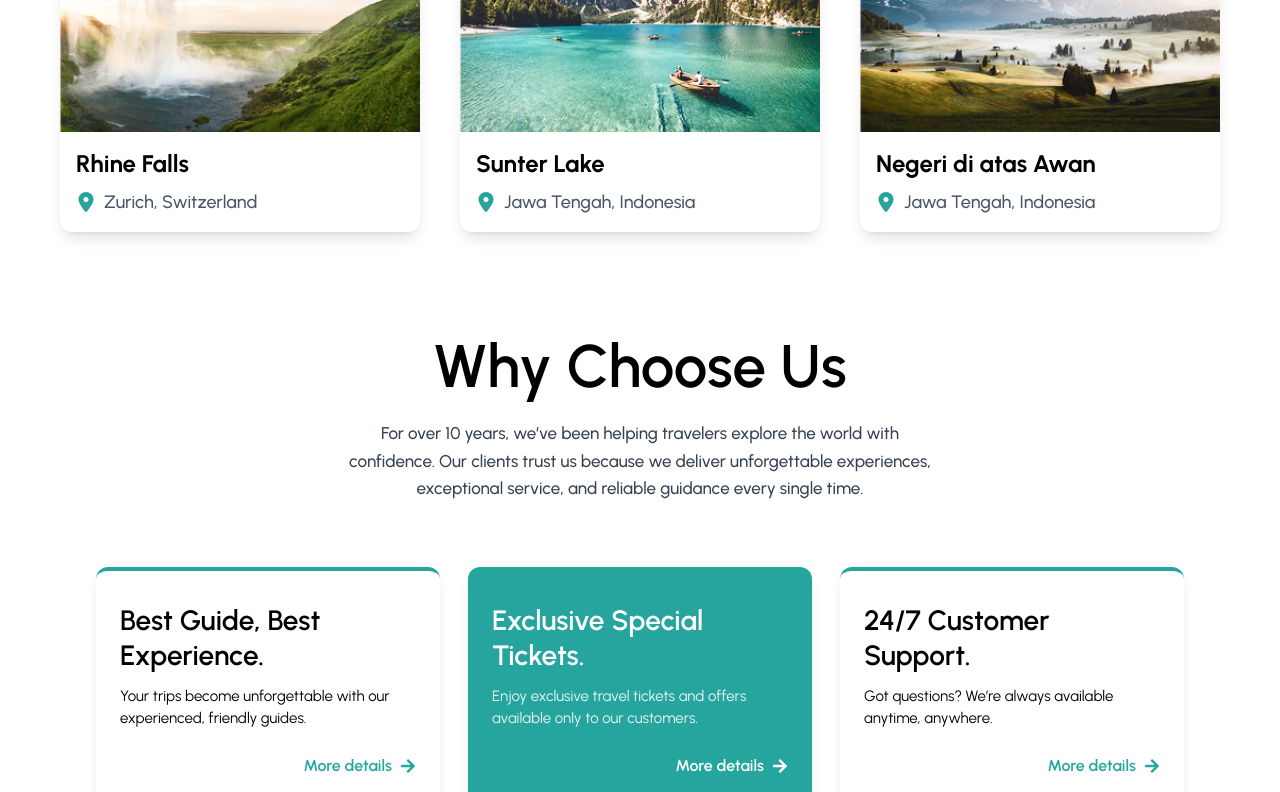
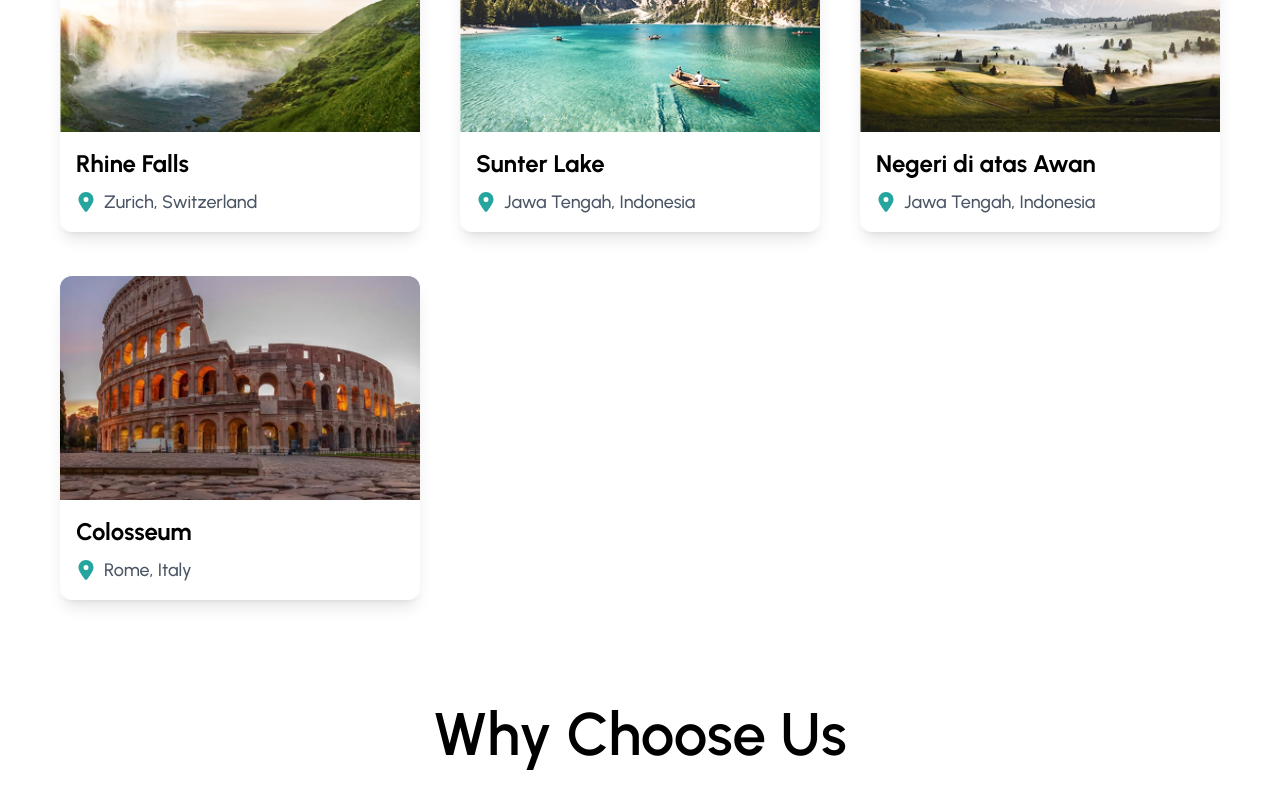
Before and after one commit to Jchosenn/Travel-With-Us, a React (Vite) app: page / in a window 1280 px wide. Shown: the part 1332-2124 px from the top of the page. Built offline with nearby package versions, Linux system fonts and the light colour scheme; a web font is replaced by a local one.

Commit message:
feat: New destination landmark

```diff
--- a/package.json
+++ b/package.json
@@ -17,7 +17,10 @@
     "react-dom": "^19.2.0",
     "react-icons": "^5.5.0",
     "react-leaflet": "^5.0.0",
-    "react-router-dom": "^7.9.6"
+    "react-router-dom": "^7.9.6",
+    "react-toastify": "^11.0.5",
+    "sonner": "^2.0.7",
+    "toastify": "^2.0.1"
   },
   "devDependencies": {
     "@eslint/js": "^9.39.1",
--- a/src/data/destinations.js
+++ b/src/data/destinations.js
@@ -4,6 +4,8 @@ import oeschinen from "../assets/Images/oeschinen.png"
 import rhinefalls from "../assets/Images/rhine-falls.png"
 import sunter from "../assets/Images/sunter.png"
 import negeri from "../assets/Images/negeri.png"
+import rome from "../assets/Images/rome-italy.jpg"
+
 
 export const destinations = [
   {
@@ -12,7 +14,7 @@ export const destinations = [
     slug: "mirror-lake",
     location: "Jawa Tengah, Indonesia",
     image: mirrorLake,
-    price: 350,
+    price: 1300000,
     duration: "3 Days, 2 Nights",
     description:
       "Mirror Lake is a peaceful retreat surrounded by towering mountains and fresh air. Ideal for travelers looking to disconnect, relax, and reconnect with nature. The calm waters reflect the surrounding peaks, creating a picture-perfect experience.",
@@ -28,7 +30,7 @@ export const destinations = [
     slug: "hot-air-balloon",
     location: "Cappadocia, Turkey",
     image: hotAir,
-    price: 520,
+    price: 1500000,
     duration: "2 Days, 1 Night",
     description:
       "Experience Cappadocia from above with a breathtaking hot air balloon ride at sunrise. This premium experience offers stunning views of valleys, rock formations, and ancient landscapes.",
@@ -40,7 +42,7 @@ export const destinations = [
     slug: "oeschinen-lake",
     location: "Pasuruan, Indonesia",
     image: oeschinen,
-    price: 420,
+    price: 2000000,
     duration: "2 Days, 1 Night",
     description:
        "Oeschinen Lake offers crystal-clear waters surrounded by lush greenery and alpine views. A perfect short getaway for travelers seeking tranquility and scenic beauty.",
@@ -56,7 +58,7 @@ export const destinations = [
     slug: "rhine-falls",
     location: "Zurich, Switzerland",
     image: rhinefalls,
-    price: 480,
+    price: 1800000,
     duration: "2 Days, 1 Night",
     description:
        "Rhine Falls is Europe’s largest waterfall, offering powerful views and unforgettable moments. This destination combines adventure with comfort, making it a must-see for travelers in Switzerland.",
@@ -72,7 +74,7 @@ export const destinations = [
     slug: "sunter-lake",
     location: "Jawa Tengah, Indonesia",
     image: sunter,
-    price: 480,
+    price: 2500000,
     duration: "2 Days, 1 Night",
     description:
        "Sunter Lake is known for its serene atmosphere and wide open views. Whether you’re relaxing by the water or exploring nearby nature paths, this destination offers calm and balance.",
@@ -88,7 +90,23 @@ export const destinations = [
     slug: "negeri-di-atas-awan",
     location: "Jawa Tengah, Indonesia",
     image: negeri,
-    price: 380,
+    price: 1700000,
+    duration: "2 Days, 1 Night",
+    description:
+       "Known as the “Land Above the Clouds,” this destination offers magical views where clouds sit below your feet. A rare and unforgettable experience for early risers and nature explorers.",
+    highlights: [
+      "Sunrise cloud-view experience",
+      "Guided mountain tour",
+      "Local culture exploration",
+    ],
+  },
+  {
+    id: 7,
+    name: "Colosseum",
+    slug: "colosseum-rome",
+    location: "Rome, Italy",
+    image: rome,
+    price: 2260000,
     duration: "2 Days, 1 Night",
     description:
        "Known as the “Land Above the Clouds,” this destination offers magical views where clouds sit below your feet. A rare and unforgettable experience for early risers and nature explorers.",
--- a/src/pages/bookDestination.jsx
+++ b/src/pages/bookDestination.jsx
@@ -1,42 +1,43 @@
-import { useParams, useNavigate } from "react-router-dom";
-import { destinations } from "../data/destinations";
-import { useState, useEffect } from "react";
+import { useParams, useNavigate } from "react-router-dom"
+import { destinations } from "../data/destinations"
+import { useState, useEffect } from "react"
+import {toast} from "react-toastify"
+
 
 export const BookDestination = () => {
-  const { slug } = useParams();
-  const navigate = useNavigate();
-  const destination = destinations.find((d) => d.slug === slug);
+  const { slug } = useParams()
+  const navigate = useNavigate()
+  const destination = destinations.find((d) => d.slug === slug)
 
-  const [guests, setGuests] = useState(1);
-  const [name, setName] = useState("");
-  const [email, setEmail] = useState("");
-  const [date, setDate] = useState("");
-  const [paystackLoaded, setPaystackLoaded] = useState(false);
+  const [guests, setGuests] = useState(1)
+  const [name, setName] = useState("")
+  const [email, setEmail] = useState("")
+  const [date, setDate] = useState("")
+  const [paystackLoaded, setPaystackLoaded] = useState(false)
 
-  const total = destination.price * guests;
+  const total = destination.price * guests
 
-  // Load Paystack script dynamically
   useEffect(() => {
-    const script = document.createElement("script");
-    script.src = "https://js.paystack.co/v1/inline.js";
-    script.async = true;
-    script.onload = () => setPaystackLoaded(true);
-    document.body.appendChild(script);
+    const script = document.createElement("script")
+    script.src = "https://js.paystack.co/v1/inline.js"
+    script.async = true
+    script.onload = () => setPaystackLoaded(true)
+    document.body.appendChild(script)
 
     return () => {
-      document.body.removeChild(script);
-    };
-  }, []);
+      document.body.removeChild(script)
+    }
+  }, [])
 
   const handlePayment = () => {
     if (!paystackLoaded) {
-      alert("Payment gateway not loaded yet. Please try again in a moment.");
-      return;
+      toast.error("Payment gateway not loaded yet. Please try again in a moment.")
+      return
     }
 
     if (!name || !email || !date) {
-      alert("Please fill in all details");
-      return;
+      toast.error("Please fill in all details")
+      return
     }
 
     const handler = window.PaystackPop.setup({
@@ -52,16 +53,16 @@ export const BookDestination = () => {
         ],
       },
       callback: function (response) {
-        alert(`Payment Successful! Reference: ${response.reference}`);
-        navigate("/success", { state: { destination, total, guests } });
+        toast.success(`Payment Successful! Reference: ${response.reference}`)
+        navigate("/success", { state: { destination, total, guests } })
       },
       onClose: function () {
-        alert("Payment cancelled.");
+        toast.error("Payment cancelled.")
       },
-    });
+    })
 
-    handler.openIframe();
-  };
+    handler.openIframe()
+  }
 
   return (
     <div className="dark:bg-[#0A0F14] dark:text-white min-h-screen px-6 md:px-12 py-16 font-urbanist">
@@ -98,7 +99,7 @@ export const BookDestination = () => {
         </select>
 
         <p className="text-xl font-semibold">
-          Total: <span className="text-[#25A59E]">${total}</span>
+          Total: <span className="text-[#25A59E]">₦{total}</span>
         </p>
 
         <button
@@ -109,5 +110,5 @@ export const BookDestination = () => {
         </button>
       </div>
     </div>
-  );
-};
+  )
+}
--- a/src/pages/destinationDetail.jsx
+++ b/src/pages/destinationDetail.jsx
@@ -53,7 +53,7 @@ export const DestinationDetails = () => {
       <div className="bg-white dark:bg-[#161616] shadow-2xl rounded-2xl p-6 max-w-md">
         <p className="text-lg">{destination.duration}</p>
         <p className="text-3xl font-bold text-[#25A59E] mt-2">
-          ${destination.price}
+          ₦{destination.price}
         </p>
 
         <Link to={`/destination/${slug}/book`}>
--- a/src/pages/success.jsx
+++ b/src/pages/success.jsx
@@ -1,15 +1,15 @@
-import { useLocation, Link } from "react-router-dom";
+import { useLocation, Link } from "react-router-dom"
 
 export const Success = () => {
-  const { state } = useLocation();
-  const { destination, total, guests } = state || {};
+  const { state } = useLocation()
+  const { destination, total, guests } = state || {}
 
   if (!state) {
     return (
       <div className="dark:bg-[#0A0F14] dark:text-white min-h-screen flex items-center justify-center">
         <p>Invalid access. Go back to <Link to="/">Home</Link></p>
       </div>
-    );
+    )
   }
 
   return (
@@ -18,10 +18,10 @@ export const Success = () => {
       <p className="text-xl">
         You have booked <strong>{destination.name}</strong> for <strong>{guests}</strong> guest(s).
       </p>
-      <p className="text-lg">Total Paid: <strong>${total}</strong></p>
+      <p className="text-lg">Total Paid: <strong>₦{total}</strong></p>
       <Link to="/" className="bg-[#25A59E] text-white py-3 px-6 rounded-lg hover:bg-[#1e8e81] transition">
         Go Back Home
       </Link>
     </div>
-  );
-};
+  )
+}
```
Also changed, not shown: src/assets/Images/rome-italy.jpg (added), 1 other file (tests, documents, lock files or other folders).
